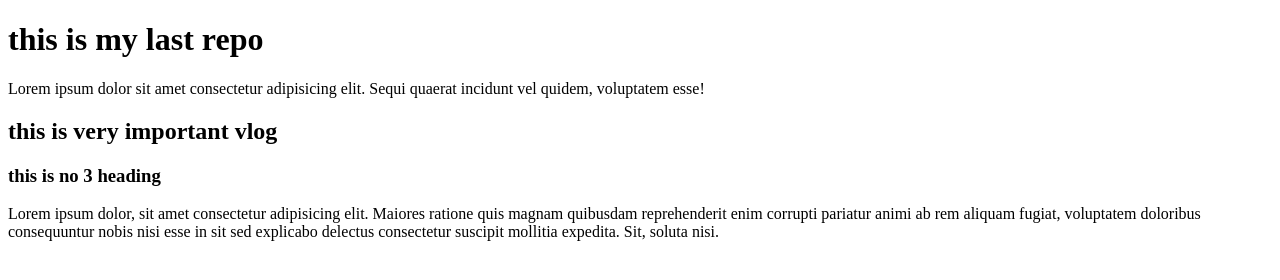
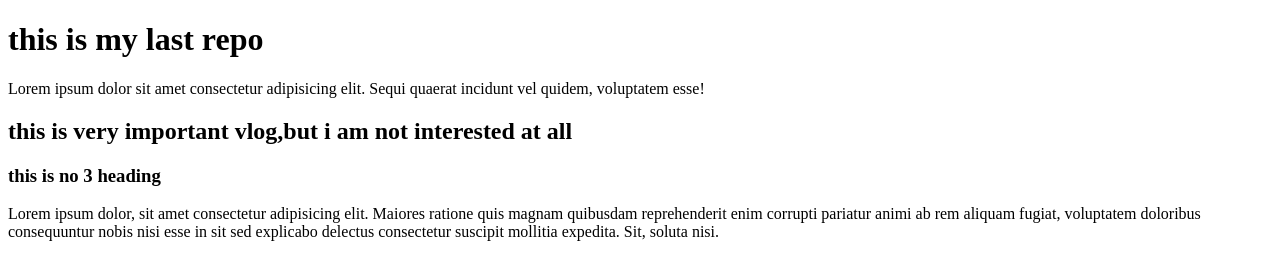
Before and after one commit to sayeedhossain2/last-repo, a plain HTML site: page index.html in a window 1280 px wide. Drawn offline with Linux system fonts and the light colour scheme.

Commit message:
not interested

```diff
--- a/index.html
+++ b/index.html
@@ -14,7 +14,7 @@
     </p>
 
     <div>
-      <h2>this is very important vlog</h2>
+      <h2>this is very important vlog,but i am not interested at all</h2>
       <h3>this is no 3 heading</h3>
       <p>
         Lorem ipsum dolor, sit amet consectetur adipisicing elit. Maiores
```
